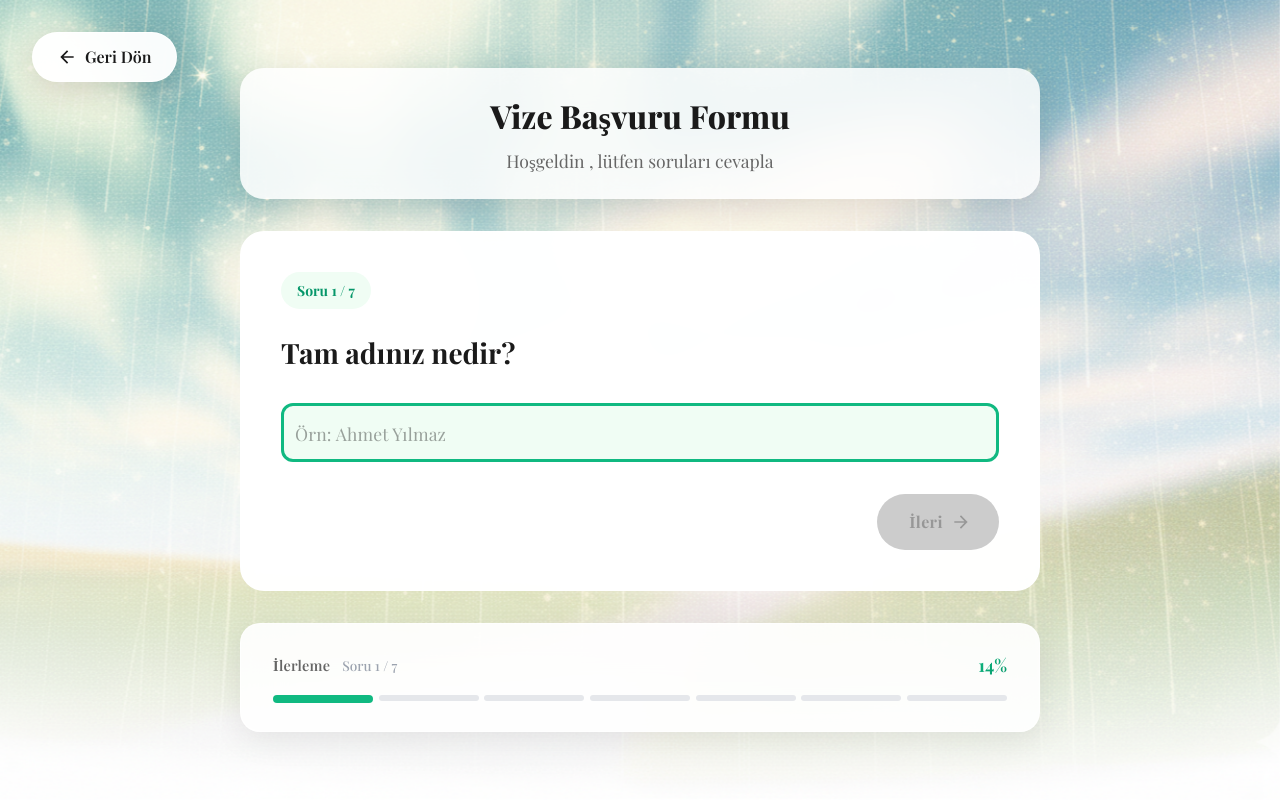
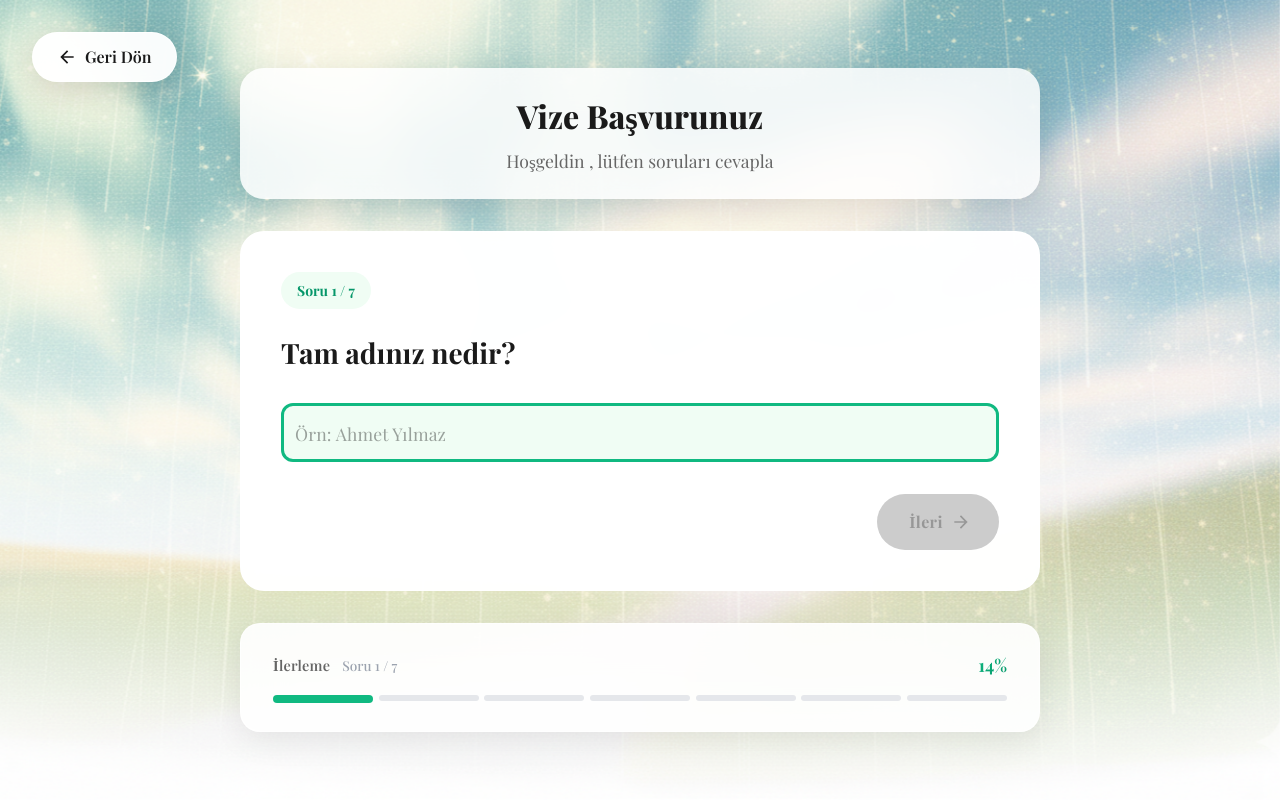
Before and after one commit to Metafor-Visa-Automation/llama-hackathon, a React (Vite) app in the folder frontend/: page /fill-form in a window 1280 px wide. Built offline with nearby package versions, Linux system fonts and the light colour scheme.

Commit message:
Update FillForm component title to reflect user-specific language
- Changed the title in the FillForm component from 'Vize Başvuru Formu' to 'Vize Başvurunuz' to personalize the user experience based on the selected destination country.

```diff
--- a/frontend/src/pages/FillForm.jsx
+++ b/frontend/src/pages/FillForm.jsx
@@ -223,7 +223,7 @@ const FillForm = () => {
                   fontFamily: '"Playfair Display", serif',
                 }}
               >
-                {destinationCountry?.name ? `${destinationCountry.name} Vize Başvuru Formu` : 'Vize Başvuru Formu'}
+                {destinationCountry?.name ? `${destinationCountry.name} Vize Başvurunuz` : 'Vize Başvurunuz'}
               </h1>
               <p style={{
                 color: '#666666',
```
